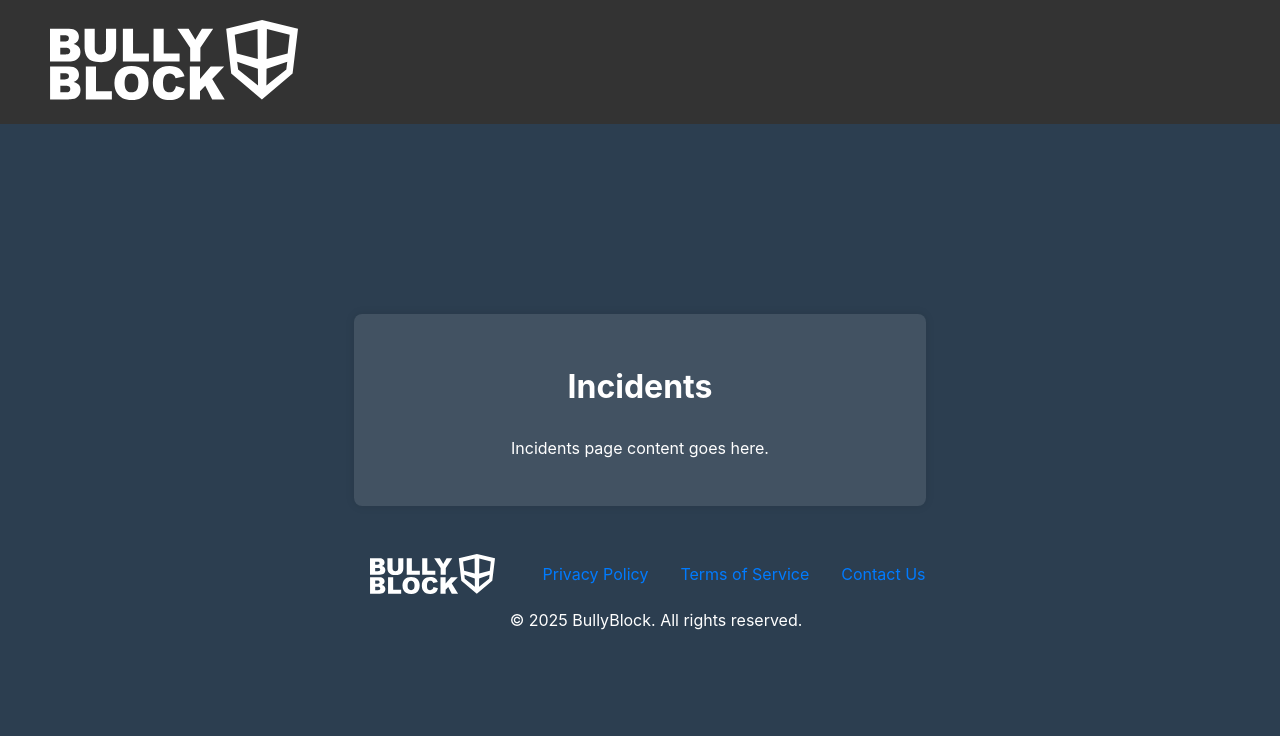
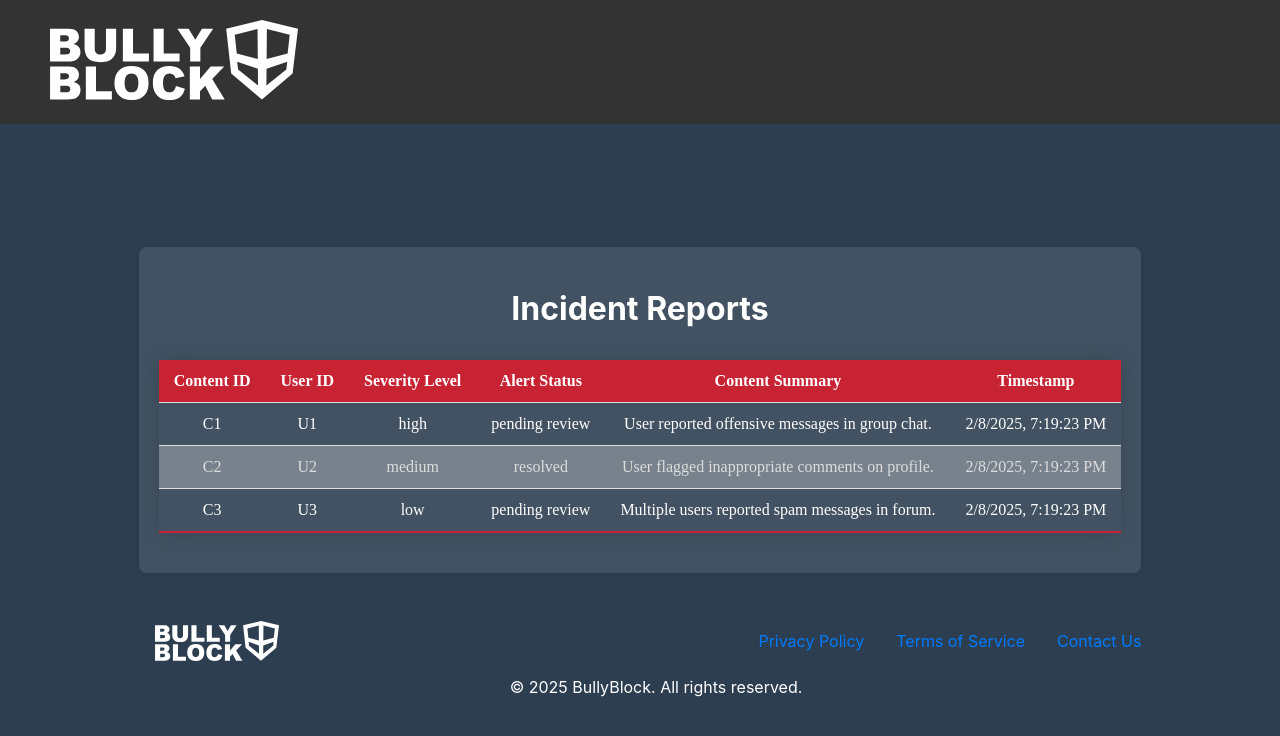
Before and after one commit to jcast046/Bully_Block_Project, a React (Create React App) app in the folder bullyblock-dashboard/: page /incidents in a window 1280 px wide. Shown: the top 736 px of the page. Built offline with nearby package versions, Linux system fonts and the light colour scheme.

Commit message:
Created mock data for the table on the Incidents page and also fixed an issue with refreshing the site
- navigation bar tabs no longer disappear when refreshing the page

```diff
--- a/bullyblock-dashboard/src/AuthContext.js
+++ b/bullyblock-dashboard/src/AuthContext.js
@@ -1,4 +1,4 @@
-import React, { createContext, useState } from 'react';
+import React, { createContext, useState, useEffect } from 'react';
 
 // Create a new context for authentication
 export const AuthContext = createContext();
@@ -11,16 +11,27 @@ export const AuthProvider = ({ children }) => {
     // State to store user information
     const [user, setUser] = useState(null);
 
+    // Restore authentication state from localStorage on load
+    useEffect(() => {
+        const storedUser = localStorage.getItem('user');
+        if (storedUser) {
+            setUser(JSON.parse(storedUser));
+            setIsAuthenticated(true);
+        }
+    }, []);
+
     // Function to log in the user
     const login = (userData) => {
         setIsAuthenticated(true);
         setUser(userData);
+        localStorage.setItem('user', JSON.stringify(userData)); // Persist user data in localStorage
     };
 
     // Function to log out the user
     const logout = () => {
         setIsAuthenticated(false);
         setUser(null);
+        localStorage.removeItem('user'); // Remove user data from localStorage
     };
 
     // Provide the authentication state and login/logout functions to child components
--- /dev/null
+++ b/bullyblock-dashboard/src/Incidents.css
@@ -0,0 +1,45 @@
+.incidents-container {
+    padding: 20px;
+    text-align: center;
+}
+
+.incidents-table {
+    width: 100%;
+    border-collapse: collapse;
+    margin: 20px 0;
+    font-size: 1em;
+    font-family: 'Arial, sans-serif';
+    min-width: 600px;
+    box-shadow: 0 0 20px rgba(0, 0, 0, 0.15);
+}
+
+.incidents-table thead tr {
+    background-color: #c82333;
+    color: #ffffff;
+    text-align: left;
+    border-bottom: 1px solid #dddddd;
+}
+
+.incidents-table th,
+.incidents-table td {
+    padding: 12px 15px;
+    text-align: center;
+}
+
+.incidents-table tbody tr {
+    border-bottom: 1px solid #dddddd;
+}
+
+.incidents-table tbody tr:last-of-type {
+    border-bottom: 2px solid #c82333;
+}
+
+.incidents-table tbody tr.active-row {
+    font-weight: bold;
+    color: #dddddd
+}
+
+.incidents-table tbody tr.resolved {
+    background-color: #f3f3f34b;
+    color: #dddddd;
+}
--- a/bullyblock-dashboard/src/pages/Incidents.js
+++ b/bullyblock-dashboard/src/pages/Incidents.js
@@ -1,11 +1,72 @@
-import React from 'react';
+import React, { useState, useEffect } from 'react';
 import '../App.css';
+import '../Incidents.css';
 
 const Incidents = () => {
+    const mockIncidents = [
+        {
+            contentId: 'C1',
+            userId: 'U1',
+            severityLevel: 'high',
+            status: 'pending review',
+            contentSummary: 'User reported offensive messages in group chat.',
+            timestamp: new Date().toISOString(),
+        },
+        {
+            contentId: 'C2',
+            userId: 'U2',
+            severityLevel: 'medium',
+            status: 'resolved',
+            contentSummary: 'User flagged inappropriate comments on profile.',
+            timestamp: new Date().toISOString(),
+        },
+        {
+            contentId: 'C3',
+            userId: 'U3',
+            severityLevel: 'low',
+            status: 'pending review',
+            contentSummary: 'Multiple users reported spam messages in forum.',
+            timestamp: new Date().toISOString(),
+        },
+    ];
+
+    const [incidents, setIncidents] = useState([]);
+
+    useEffect(() => {
+        setIncidents(mockIncidents);
+    }, []);
+
     return (
         <div className="incidents-container">
-            <h1>Incidents</h1>
-            <p>Incidents page content goes here.</p>
+            <h1>Incident Reports</h1>
+            <table className="incidents-table">
+                <thead>
+                    <tr>
+                        <th>Content ID</th>
+                        <th>User ID</th>
+                        <th>Severity Level</th>
+                        <th>Alert Status</th>
+                        <th>Content Summary</th>
+                        <th>Timestamp</th>
+                    </tr>
+                </thead>
+                <tbody>
+                    {incidents.length > 0 ? incidents.map(incident => (
+                        <tr key={incident.contentId} className={incident.status === 'resolved' ? 'resolved' : ''}>
+                            <td>{incident.contentId}</td>
+                            <td>{incident.userId}</td>
+                            <td>{incident.severityLevel}</td>
+                            <td>{incident.status}</td>
+                            <td>{incident.contentSummary}</td>
+                            <td>{new Date(incident.timestamp).toLocaleString()}</td>
+                        </tr>
+                    )) : (
+                        <tr>
+                            <td colSpan="6">No incidents found.</td>
+                        </tr>
+                    )}
+                </tbody>
+            </table>
         </div>
     );
 };
--- a/bullyblock-dashboard/src/pages/Login.js
+++ b/bullyblock-dashboard/src/pages/Login.js
@@ -12,7 +12,7 @@ const Login = () => {
     const [password, setPassword] = useState('');            // Password input
     const [error, setError] = useState('');                  // Error messages
     const [showPassword, setShowPassword] = useState(false); // Password visibility
-    const navigate = useNavigate();                          // Initalize navigate function
+    const navigate = useNavigate();                          // Initialize navigate function
 
     const baseURL = 'http://localhost:3001/api'; // Base URL for API
 
```
